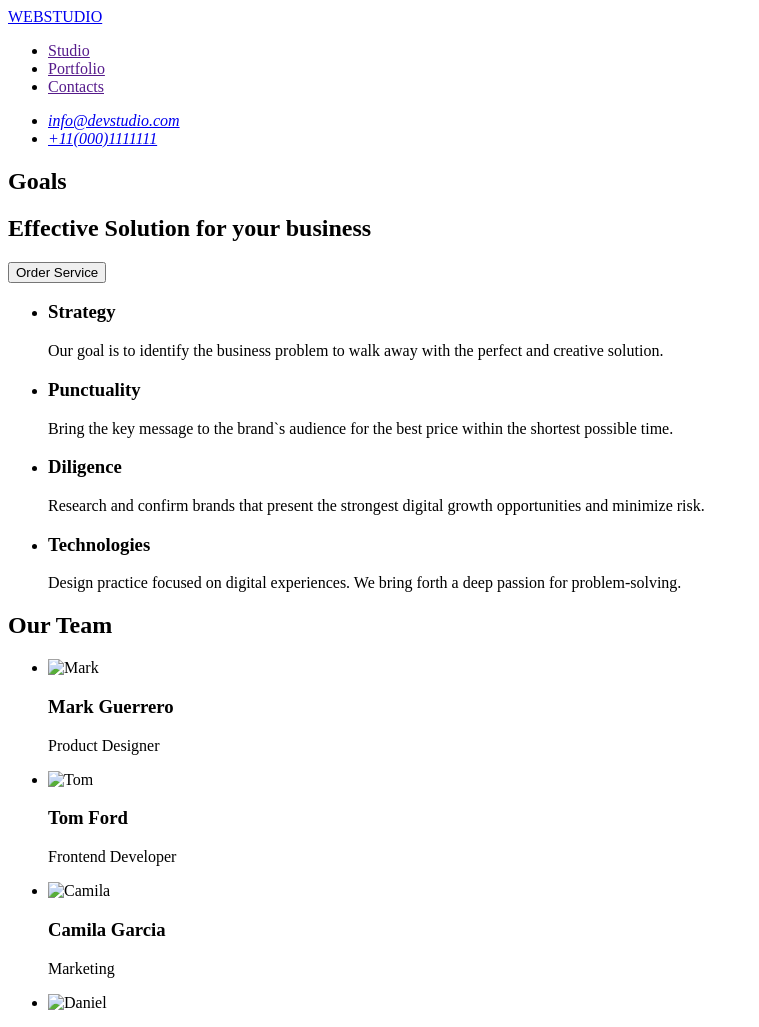
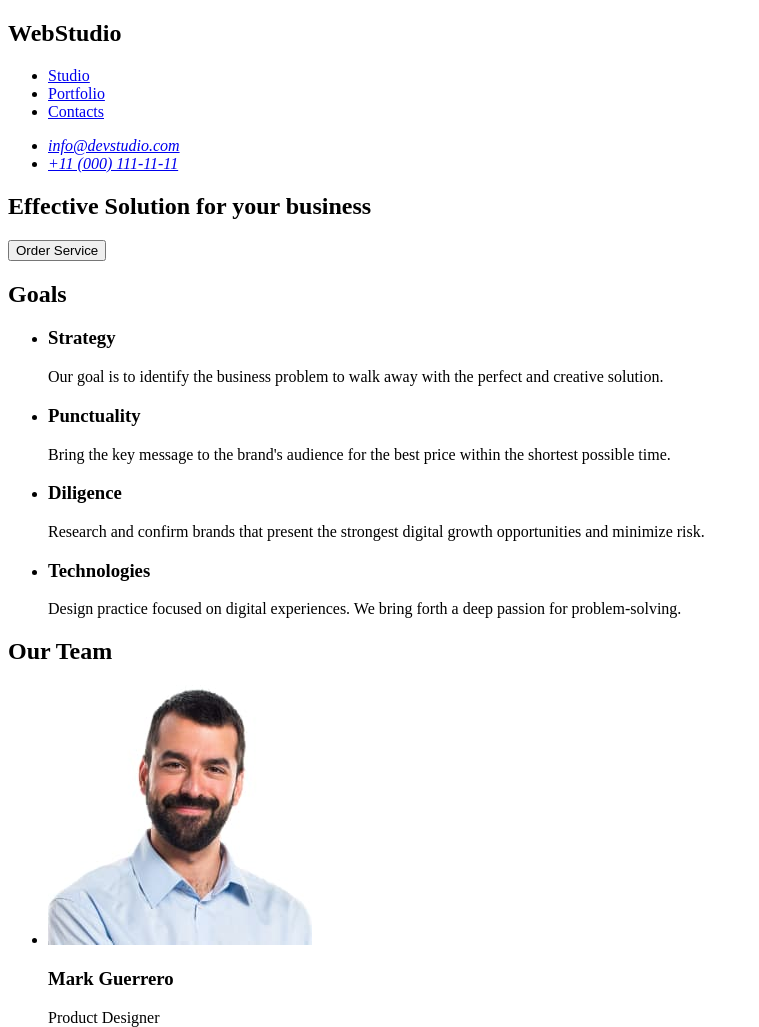
Before and after one commit to Roksolana-Bilous/goit-markup-hw-01, a plain HTML site: page index.html in a window 1280 px wide. Shown: the top 1027 px of the page, without its empty margins (0-759 px from the left). Drawn offline with Linux system fonts and the light colour scheme.

Commit message:
add index file

```diff
--- a/index.html
+++ b/index.html
@@ -9,36 +9,35 @@
 <body>
     <header>
 
-        <a href="./index.html">WEBSTUDIO</a>
+
 
         <nav>
+            <h2>WebStudio</h2>
             <ul>
-                <li><a href="">Studio</a></li>
-                <li><a href="">Portfolio</a></li>
-                <li><a href="">Contacts</a></li>
+                <li><a href="#">Studio</a></li>
+                <li><a href="#">Portfolio</a></li>
+                <li><a href="#">Contacts</a></li>
             </ul>
+
+        </nav>
             <address>
-                <section>
-                    <ul>
-                        <li><a href="mailto:info@devstudio.com">info@devstudio.com</a><br/></li>
-                        <li><a href="tel:+11(000)1111111">+11(000)1111111</a><br/></li>
-                    </ul>
-                </section>
+                <ul>
+                    <li><a href="mailto:info@devstudio.com">info@devstudio.com</a></li>
+                    <li><a href="tel:+11(000)1111111">+11 (000) 111-11-11</a></li>
+                </ul>
             </address>
-        </nav>
-
 
 
      </header>
 
 <main>
      <section>
-        <h2 class="screen-readertext">Goals</h2>
         <h1>Effective Solution for your business</h1>
         <button type="button">Order Service</button>
      </section>
 
     <section>
+        <h2 class="screen-reader-text">Goals</h2>
         <ul>
              <li>
                  <h3>Strategy</h3>
@@ -46,7 +45,7 @@
              </li>
              <li>
                  <h3>Punctuality</h3>
-                 <p> Bring the key message to the brand`s audience for the best price within the shortest possible time.</p>
+                 <p>Bring the key message to the brand's audience for the best price within the shortest possible time.</p>
              </li>
              <li>
                  <h3>Diligence</h3>
@@ -64,25 +63,25 @@
         <h2>Our Team</h2>
         <ul>
             <li>
-                <img src=".images/Mark(1).jpg" alt="Mark" width="264">
+                <img src="./images/mark(1).jpg" alt="Mark" width="264">
                 <h3>Mark Guerrero</h3>
                 <p>Product Designer</p>
             </li>
 
             <li>
-                <img src=".images/Tom(1).jpg" alt="Tom" width="264">
+                <img src="./images/tom(1).jpg" alt="Tom" width="264">
                 <h3>Tom Ford</h3>
                 <p>Frontend Developer</p>
             </li>
 
             <li>
-                <img src=".images/Camila(1).jpg" alt="Camila" width="264">
+                <img src="./images/camila(1).jpg" alt="Camila" width="264">
                 <h3>Camila Garcia</h3>
                 <p>Marketing</p>
             </li>
 
             <li>
-                <img src=".images/Daniel(1).jpg" alt="Daniel" width="264">
+                <img src="./images/daniel(1).jpg" alt="Daniel" width="264">
                 <h3>Daniel Wilson</h3>
                 <p>UI Designer</p>
             </li>
@@ -94,7 +93,7 @@
 </main>
 
     <footer>
-        <a href="./index.html">WEBSTUDIO</a>
+        <h2>WebStudio</h2>
         <p>Increase the flow of customers and sales for your business with digital marketing & growth solutions.</p>
 
         </footer>
```
Also changed, not shown: images/camila(1).jpg (renamed from images/camila (1).jpg), images/daniel(1).jpg (renamed from images/daniel (1).jpg), images/mark(1).jpg (renamed from images/mark (1).jpg), images/tom(1).jpg (renamed from images/tom (1).jpg).
